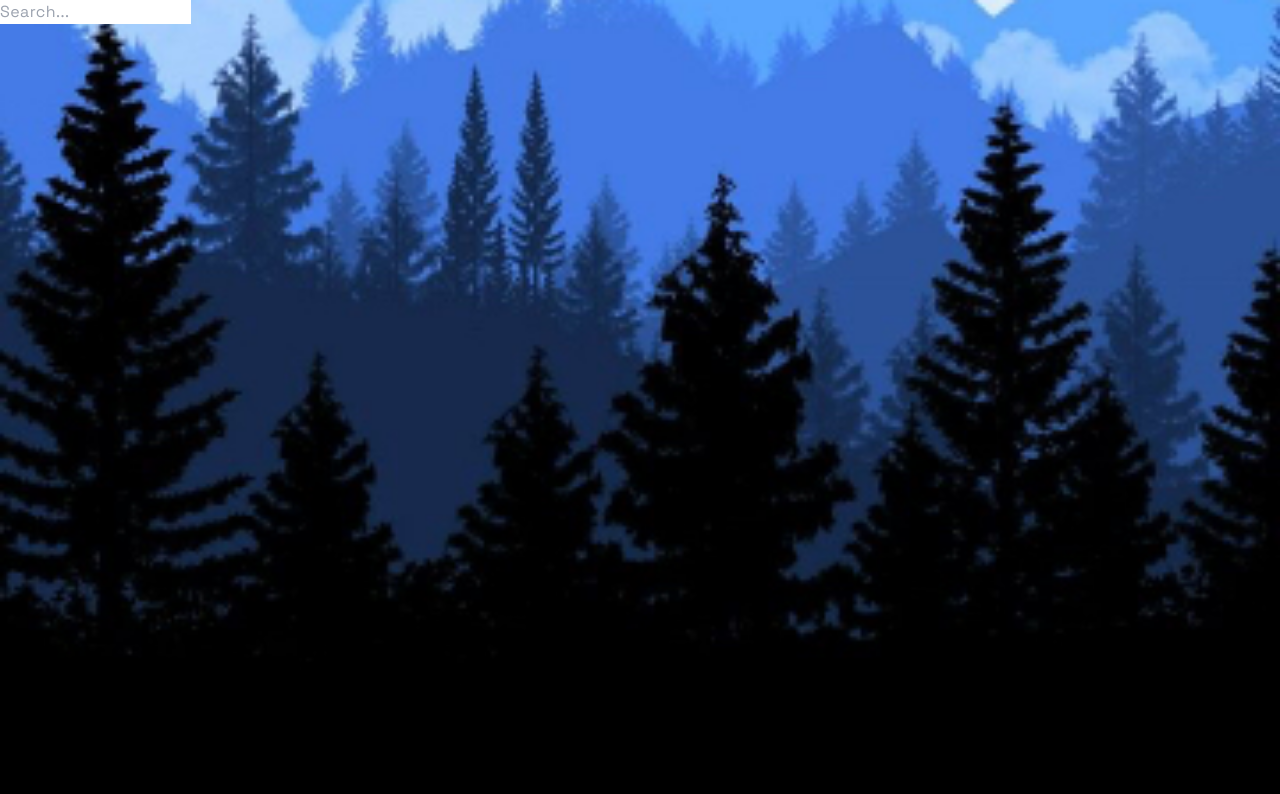
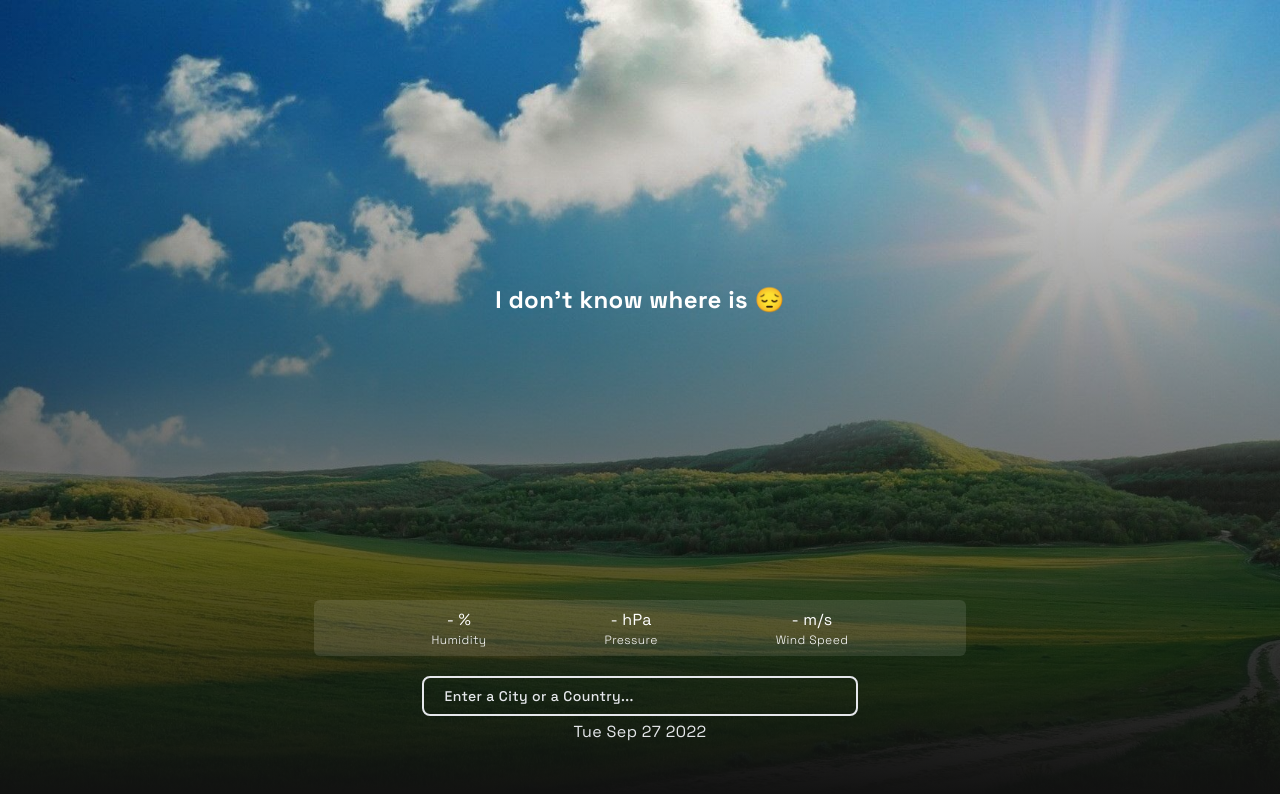
Before and after one commit to anwari-fikri/weather-app, a Next.js app: page / in a window 1280 px wide. Shown: the top 794 px of the page. Built offline with nearby package versions, Linux system fonts and the light colour scheme; no server answers.

Commit message:
Added Styling

```diff
--- /dev/null
+++ b/components/InfoBar.jsx
@@ -0,0 +1,22 @@
+import React from 'react'
+
+const InfoBar = ({humidity="- ", pressure="- ", windSpeed="- "}) => {
+  return (
+    <div className='mx-auto first-line:border-[1px] py-2 border-gray-200 rounded-md flex justify-evenly bg-white bg-opacity-10 md:max-w-[60%]'>
+      <div className='text-white flex flex-col items-center'>
+        <h3 className='text-base font-normal'>{humidity}%</h3>
+        <h4 className='text-xs font-extralight'>Humidity</h4>
+      </div>
+      <div className='text-white flex flex-col items-center'>
+        <h3 className='text-base font-normal'>{(pressure)}hPa</h3>
+        <h4 className='text-xs font-extralight'>Pressure</h4>
+      </div>
+      <div className='text-white flex flex-col items-center'>
+        <h3 className='text-base font-normal'>{(windSpeed)}m/s</h3>
+        <h4 className='text-xs font-extralight'>Wind Speed</h4>
+      </div>
+    </div>
+  )
+}
+
+export default InfoBar
--- a/components/Main.jsx
+++ b/components/Main.jsx
@@ -1,74 +1,76 @@
-import React, { useState } from 'react'
+import React, { useEffect, useState } from 'react'
+import InfoBar from './InfoBar';
+import SearchBar from './SearchBar';
+import WeatherHero from './WeatherHero';
+
 const api = {
-  key: "17de6ed997e33ccb85d03acf1d7eeb02",
+  key: process.env.NEXT_PUBLIC_PRIVATE_API_KEY,
   base: "https://api.openweathermap.org/data/2.5/"
 }
 
 const Main = () => {
 
+  const [savedQuery, setSavedQuery] = useState('');
   const [query, setQuery] = useState('');
   const [weather, setWeather] = useState({});
+
+  useEffect(() => {
+    fetch(`${api.base}weather?q=brunei&units=metric&APPID=${api.key}`)
+      .then(res => res.json())
+      .then(result => {
+        setWeather(result);
+        }
+      );
+  }, []);
 
   const search = evt => {
     if (evt.key === "Enter") {
       fetch(`${api.base}weather?q=${query}&units=metric&APPID=${api.key}`)
         .then(res => res.json())
         .then(result => {
+          if (typeof result != "undefined") {
+            setSavedQuery(query)
+          }
           setWeather(result);
           setQuery('');
-          console.log(result);
           }
         );
     }
   }
 
   const dateBuilder = (d) => {
-    let months = [
-      "January", "February", "March", "April", "May", "June", "July",
-      "August", "September", "October", "November", "December"
-    ]
-    let days = ["Sunday", "Monday", "Tuesday", "Wednesday", "Thursday", "Friday", "Saturday"];
+    let date = d.toDateString()
 
-    let day = days[d.getDay()];
-    let date = d.getDate();
-    let month = months[d.getMonth()];
-    let year = d.getFullYear();
-
-    return `${day} ${date} ${month} ${year}`
+    return date
   }
 
   return (
-    <div className="w-full h-screen bg-[url('../public/assets/cold-bg.jpg')] bg-cover bg-bottom">
-      <div>
-        <input
-          type="text"
-          placeholder="Search..."
-          onChange={e => setQuery(e.target.value)}
-          value={query}
-          onKeyDown={search}
-        />
-      </div>
-
-      {(typeof weather.main != "undefined")
-      ? (
-          <div>
-          <div>
-            <div>{weather.name}, {weather.sys.country}</div>
-            <div>{dateBuilder(new Date())}</div>
-          </div>
-          <div>
-            <div>
-              {Math.round(weather.main.temp*10)/10}°C
-            </div>
-            <div>
-              {weather.weather[0].main}
-            </div>
-          </div>
-        </div>
-        )
-      : ('')}
+    <div className="w-full h-screen bg-[url('../public/assets/sunny.jpg')] bg-cover bg-bottom">
+        <div className='w-full h-full bg-gradient-to-t from-[#111111] pb-14'>
+          <div className='max-w-[85%] h-full m-auto flex flex-col justify-between'>
+            {(typeof weather.main != "undefined")
+            ? (
+            <WeatherHero location={(weather.name)} temperature={(weather.main.temp)} weather={(weather.weather[0].description)}/>
+            )
+            : (
+            <h2 className='text-white text-2xl m-auto'>I don't know where <span className="text-red-700">{savedQuery}</span> is 😔</h2>
+            )}
 
 
+          <div>
+            {(typeof weather.main != "undefined")
+            ? (
+            <InfoBar humidity={(weather.main.humidity)} pressure={(weather.main.pressure)} windSpeed={(weather.wind.speed)} />
+            )
+            : (
+              <InfoBar />
+            )}
+
+            <SearchBar setQuery={setQuery} query={query} search={search} dateBuilder={dateBuilder}></SearchBar>
+          </div>
+
+        </div>
+      </div>
     </div>
   )
 }
--- /dev/null
+++ b/components/SearchBar.jsx
@@ -0,0 +1,19 @@
+import React from 'react'
+
+const SearchBar = ({setQuery, query, search, dateBuilder}) => {
+  return (
+    <div className='w-full flex flex-col justify-between items-center'>
+      <input
+        type="text"
+        placeholder="Enter a City or a Country..."
+        onChange={e => setQuery(e.target.value)}
+        value={query}
+        onKeyDown={search}
+        className="w-[70%] mt-5 border-2 placeholder-gray-200 text-white font-medium bg-transparent border-gray-200 h-10 px-5 rounded-lg text-sm focus:outline-none md:w-[40%]"
+      />
+      <div className='text-gray-200 pt-1'>{dateBuilder(new Date())}</div>
+    </div>
+  )
+}
+
+export default SearchBar
--- /dev/null
+++ b/components/WeatherHero.jsx
@@ -0,0 +1,19 @@
+import React from 'react'
+
+const WeatherHero = ({location, temperature, weather}) => {
+  return (
+    <div className='md: m-auto'>
+      <h2 className='text-white text-2xl font-medium md:text-4xl'>{location}</h2>
+      <div>
+        <h1 className='text-white text-9xl font-medium lg:text-[256px] md:text-[192px]'>
+          {Math.round(temperature)}°
+        </h1>
+        <h3 className='text-white text-lg font-light md:text-xl'>
+          {weather}
+        </h3>
+      </div>
+    </div>
+  )
+}
+
+export default WeatherHero
```
Also changed, not shown: public/assets/sunny.jpg (added), 1 other file (tests, documents, lock files or other folders).
